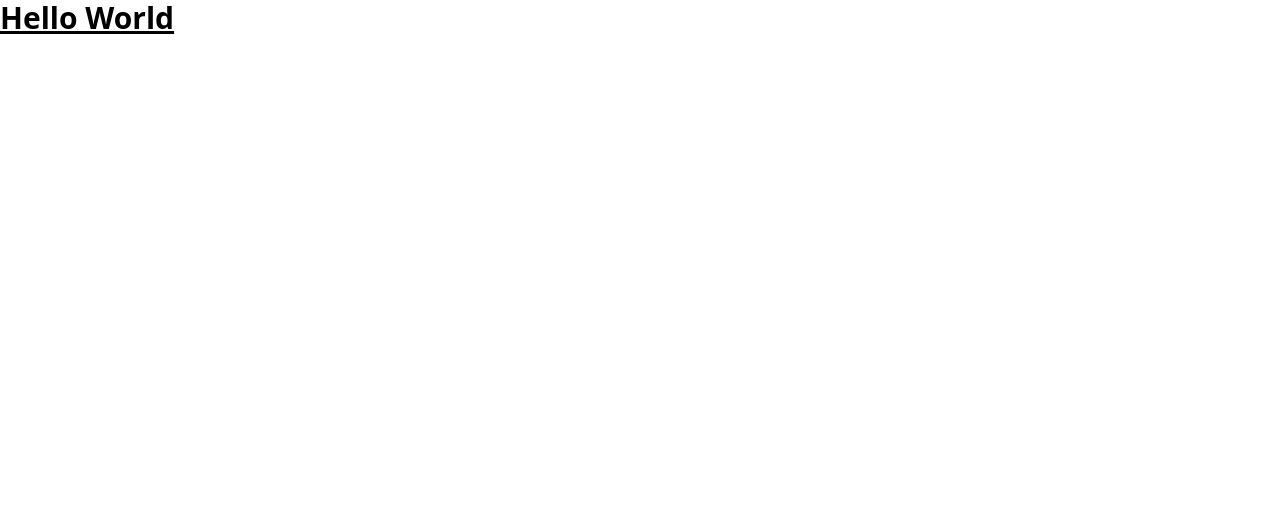
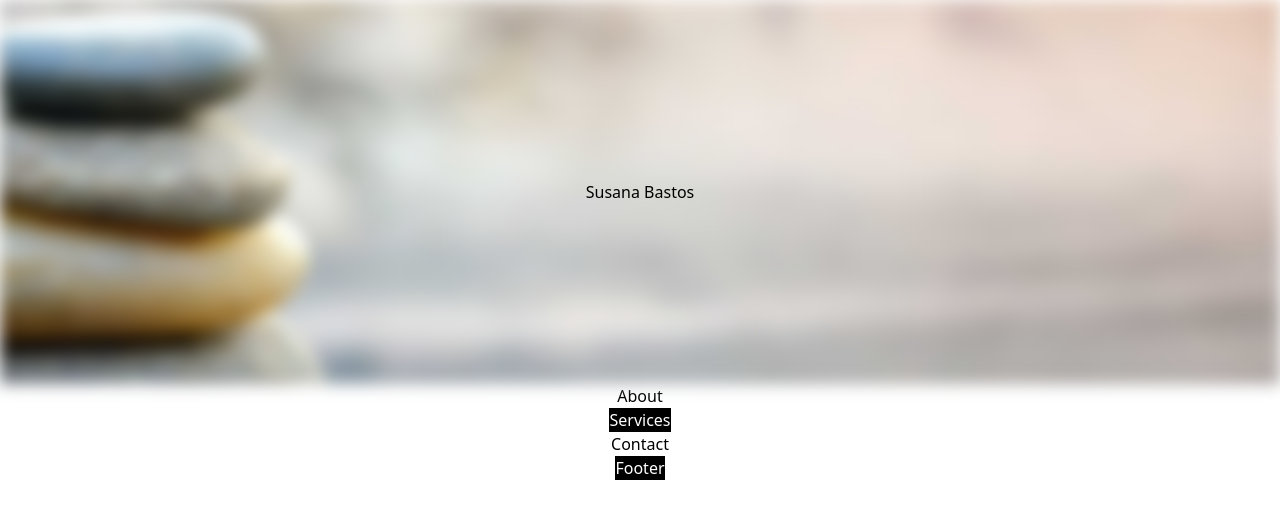
Before and after one commit to diogobcondeco/sb-website, a React (Create React App) app: page / in a window 1280 px wide. Shown: the top 518 px of the page. Built offline with nearby package versions, Linux system fonts and the light colour scheme.

Commit message:
starting banner

```diff
--- a/src/App.tsx
+++ b/src/App.tsx
@@ -1,10 +1,19 @@
 import React from 'react';
 import './App.scss';
+import About from './components/About/About';
+import Banner from './components/Banner/Banner';
+import Contact from './components/Contact/Contact';
+import Services from './components/Services/Services';
+import Footer from './components/Footer/Footer';
 
 function App() {
   return (
-    <div className="text-3xl font-bold underline">
-      Hello World
+    <div className='flex flex-col justify-center items-center'>
+      <Banner />
+      <About />
+      <Services />
+      <Contact />
+      <Footer />
     </div>
   );
 }
--- /dev/null
+++ b/src/components/About/About.tsx
@@ -0,0 +1,9 @@
+import React from 'react'
+
+const About = () => {
+  return (
+    <div className='bg-white'>About</div>
+  )
+}
+
+export default About
--- /dev/null
+++ b/src/components/Banner/Banner.scss
@@ -0,0 +1,3 @@
+.bannerImage {
+	background-image: url('../../assets/images/banner.jpg');
+}
--- /dev/null
+++ b/src/components/Banner/Banner.tsx
@@ -0,0 +1,15 @@
+import React from 'react'
+import './Banner.scss'
+
+const Banner = () => {
+  return (
+    <div className='h-96 w-full flex items-center'>
+      <div className='bannerImage h-full w-full bg-center blur'></div>
+      <div className='flex justify-center items-center w-screen absolute z-10'>
+        Susana Bastos
+      </div>
+    </div>
+  )
+}
+
+export default Banner
--- /dev/null
+++ b/src/components/Contact/Contact.tsx
@@ -0,0 +1,9 @@
+import React from 'react'
+
+const Contact = () => {
+  return (
+    <div>Contact</div>
+  )
+}
+
+export default Contact
--- /dev/null
+++ b/src/components/Footer/Footer.tsx
@@ -0,0 +1,9 @@
+import React from 'react'
+
+const Footer = () => {
+  return (
+    <div className='bg-black text-white'>Footer</div>
+  )
+}
+
+export default Footer
--- /dev/null
+++ b/src/components/Services/Services.tsx
@@ -0,0 +1,9 @@
+import React from 'react'
+
+const Services = () => {
+  return (
+    <div className='bg-black text-white'>Services</div>
+  )
+}
+
+export default Services
```
Also changed, not shown: src/assets/images/banner.jpg (added).
